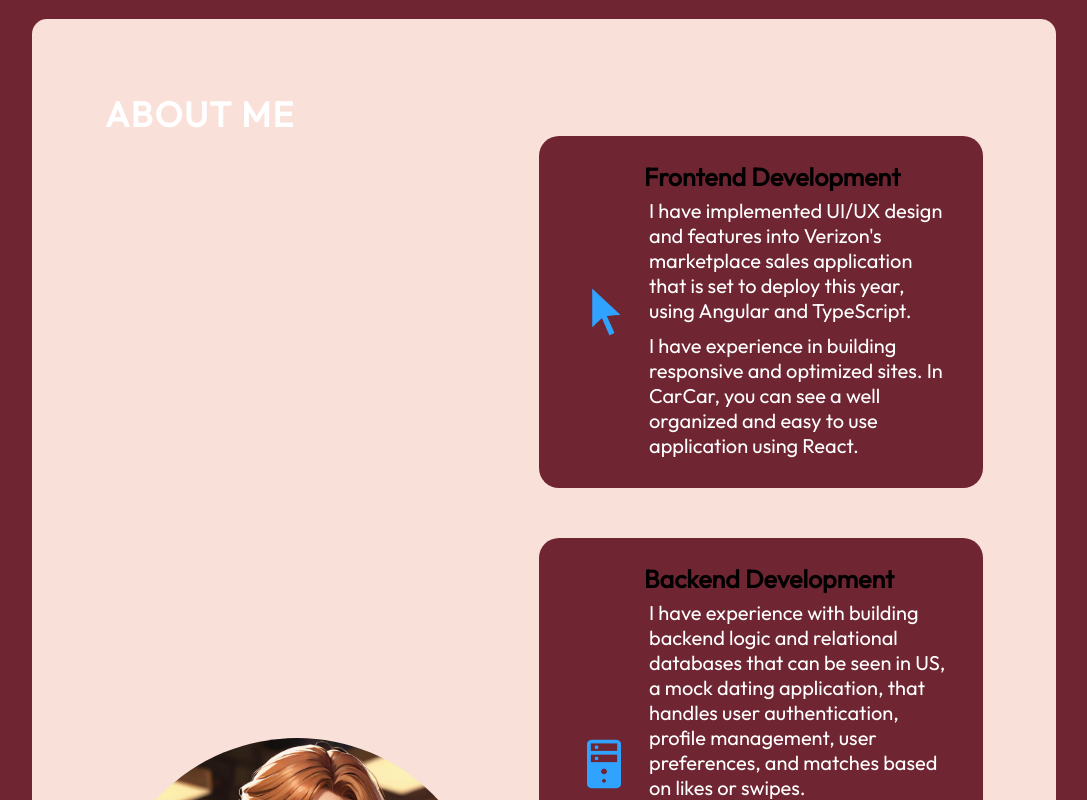
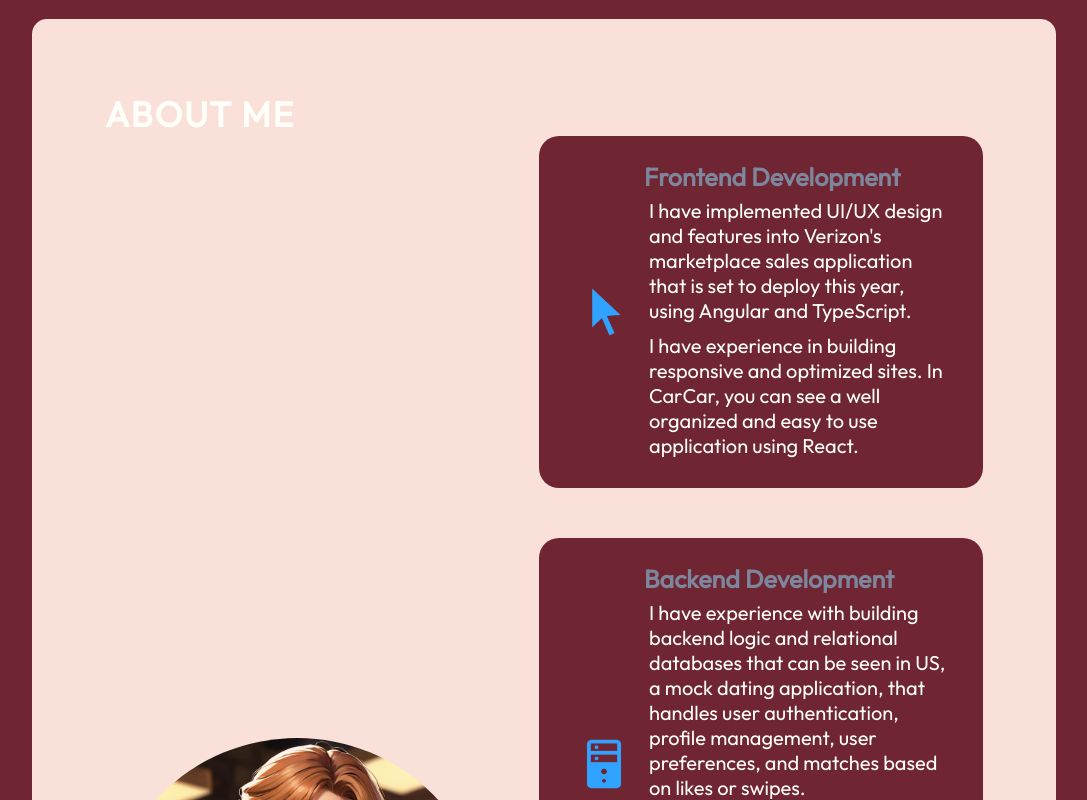
Before and after one commit to MichaelaArteberry/MichaelaArteberry.github.io, a React (Vite) app in the folder portfolio/: page / in a window 1280 px wide. Shown: the part 900-1700 px from the top of the page, without its empty margins (96-1183 px from the left). Built offline with nearby package versions, Linux system fonts and the light colour scheme.

Commit message:
color test

```diff
--- a/portfolio/src/vars.css
+++ b/portfolio/src/vars.css
@@ -1,9 +1,13 @@
 :root {
     /* Colours */
-    --color-text: #fff; /* this is the text color */
-    --color-bg: black; /* not seeing where this is being used at */
-    --color-primary: #F9E0D9; /* this is the being used as secondayr background like nav, about me background, footer, background for history, snd skill bg img and the top of the projects that fades into the secondary color */
-    --color-dark: #70798C; /* this is on the projects for the technologies used */
+    --color-text: #FFFFFA; /* this is the text color */
+
+    --color-bg: #7D869C; /* being used as link color and as title to about me items */
+
+    --color-primary: #F9E0D9; /* this is the being used as secondary background like nav, about me background, footer, background for history, snd skill bg img and the top of the projects that fades into the secondary color */
+
+    --color-dark: #040F16; /* this is on the projects for the technologies used */
+
     --color-secondary: #702632; /* this is the background, contact square in footer, and bg for footer imgs, bg for history text, and for about me text and for the nav bare right side text bg */
 
     /* Fonts */
```
